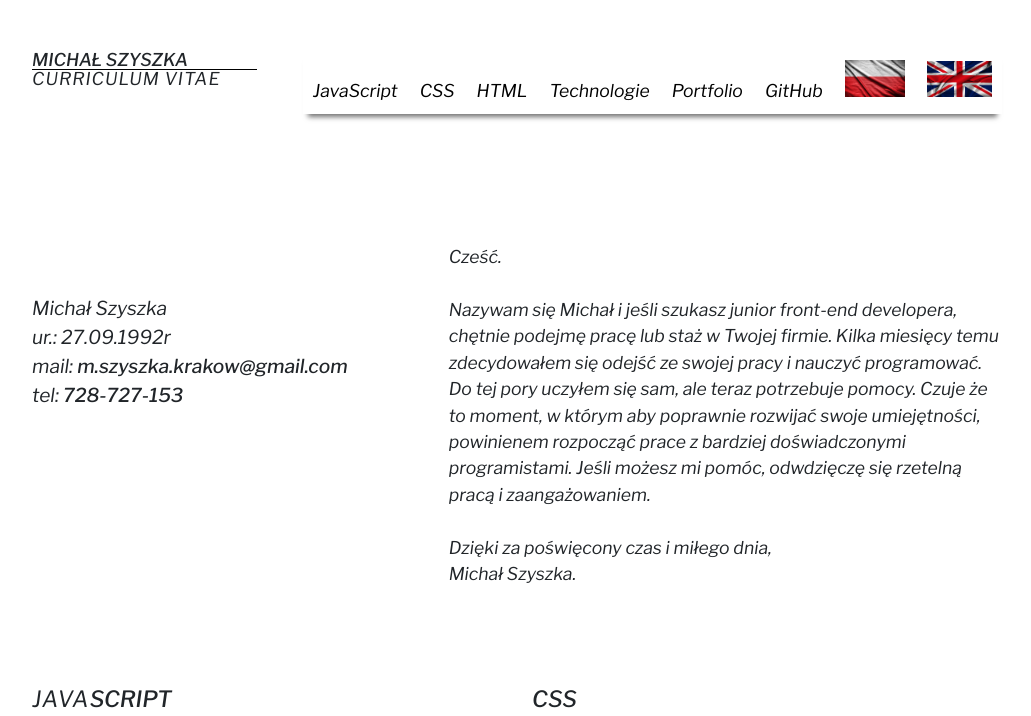
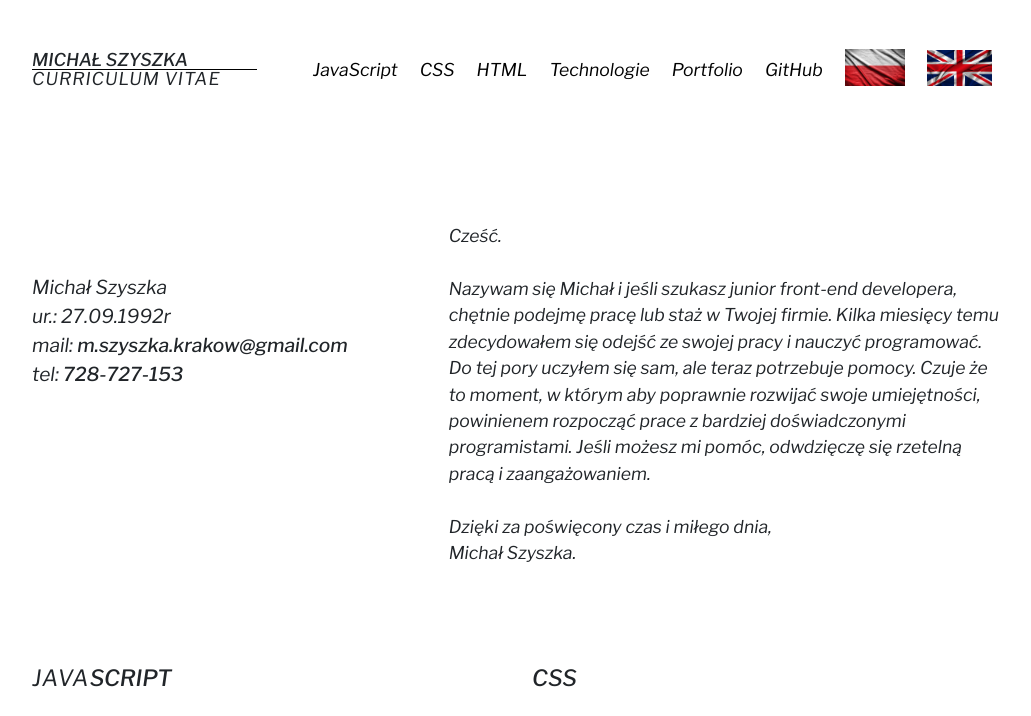
Before and after one commit to mszyszka/Curriculum-Vitae, a plain HTML site: page index.html in a window 1280 px wide. Shown: the top 716 px of the page, without its empty margins (123-1154 px from the left). Drawn offline with nearby package versions, Linux system fonts and the light colour scheme.

Commit message:
I added some media queries

```diff
--- a/css/style.css
+++ b/css/style.css
@@ -276,10 +276,10 @@ footer {
 /*////////////////////////////////////////end/////////////////////////////////*/
 
 @media(min-width: 768px) {
-    header{
+    header {
         margin-top: 50px;
     }
-    #aboutMe{
+    #aboutMe {
         margin-top: 100px;
     }
     #personalData {
@@ -288,7 +288,8 @@ footer {
     #skills {
         margin-top: 100px;
     }
-    #html, #tech {
+    #html,
+    #tech {
         margin-top: 100px;
     }
     footer {
@@ -297,61 +298,75 @@ footer {
     #topBtn {
         width: 65px;
         height: 65px;
-
     }
 }
 
-@media(min-width: 992px){
-    .container{
+@media(min-width: 992px) {
+    .container {
         width: 800px;
     }
-    .hamburgerContainer{
+    .hamburgerContainer {
         display: none;
     }
+    nav .navMenu {}
+    h1 {
+        display: inline-block;
+    }
+    .navContainer {
+        float: left;   /*over 1200 px float : right*/
+        margin-top: 50px; /*over 1200 px margin-top : -21px*/
 
-    nav .navMenu {
+    }
+    .navContainer .navMenu {
+        padding-bottom: 0;
         display: inherit;
         opacity: 100;
+        box-shadow: none;
     }
-    h1{
-        display: inline-block;
-    }
-    .navContainer  {
-        float: right;
-
-    }
-    .navContainer .navMenu  {
-        padding-bottom: 0;
-    }
-    .navContainer .navMenu li a  {
+    .navContainer .navMenu li a {
         display: block;
     }
-    .navContainer .navMenu li  {
+    .navContainer .navMenu li {
         display: inline-block;
+        padding: 10px 15px; /*over 1200 px padding : 10px*/
     }
-    .navContainer .navMenu li:first-child
-    {
+    .navContainer .navMenu li:first-child {
         margin-top: 0;
+        padding-left: 0; /*over 1200 px padding : inherit*/
     }
     #plFlag,
     #gbFlag {
         margin-top: 0;
+        position: relative;
+        top: 10px;
     }
 }
-@media(min-width: 1200px){
-    .container{
+
+@media(min-width: 1200px) {
+    .container {
         width: 1000px;
     }
     #topBtn {
         width: 70px;
         height: 70px;
+    }
+    .navContainer {
+        float: right;   /*over 1200 px float : right*/
+        margin-top: -21px; /*over 1200 px margin-top : -21px*/
 
+    }
+    .navContainer .navMenu li {
+        display: inline-block;
+        padding: 10px;
+    }
+    .navContainer .navMenu li:first-child {
+        margin-top: 0;
+        padding-left: 10px;
     }
 }
 
-@media(min-width: 1400px){
-    .container{
+@media(min-width: 1400px) {
+    .container {
         width: 1200px;
     }
-
 }
```
Lines whose indentation alone changed are shown as unchanged.
